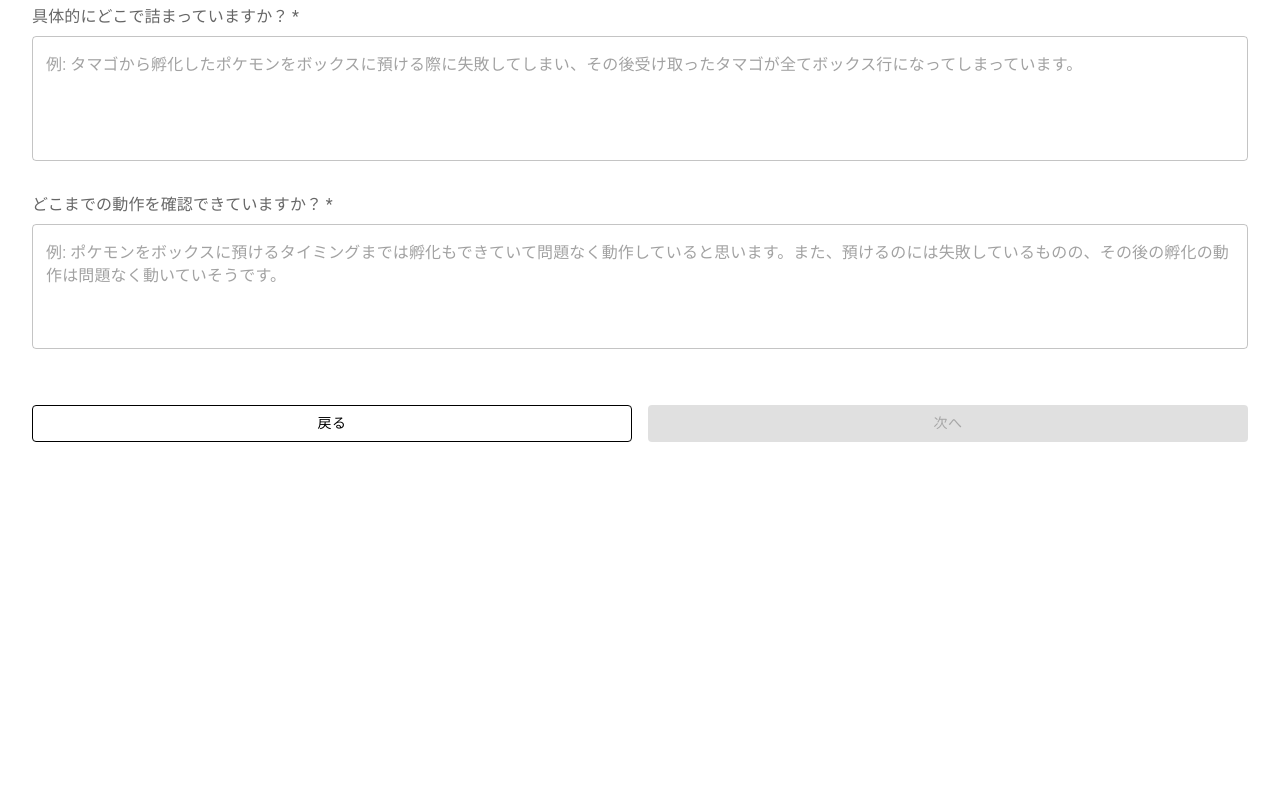
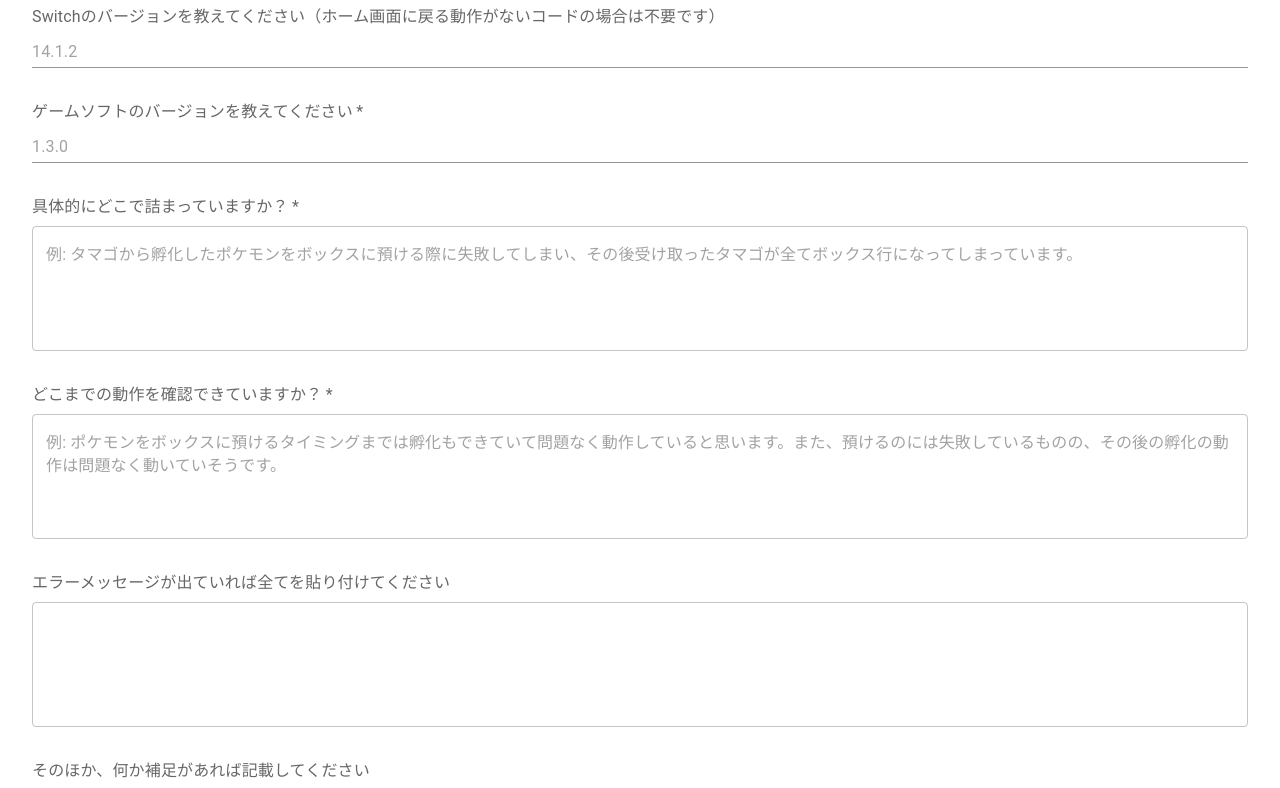
Before and after one commit to lefmarna/contact.pokemonit, a Next.js app: page /code in a window 1280 px wide. Shown: the part 460-1248 px from the top of the page. Before the commit the page ends 966 px from the top, so only its background shows below. Built offline with nearby package versions, Linux system fonts and the light colour scheme.

Commit message:
feat: コードの質問内容を揃えるところまで実装

```diff
--- a/cspell.json
+++ b/cspell.json
@@ -14,7 +14,8 @@
     "devcontainer",
     "NintendoSwitchControll",
     "rscss",
-    "stylelint"
+    "stylelint",
+    "Textfield"
   ],
   "ignoreWords": [],
   "import": []
--- a/src/constants/code.ts
+++ b/src/constants/code.ts
@@ -1,6 +1,10 @@
 export const CODE_TITLE = '使われているコードはどちらになりますか？（記事のタイトルで良いです）'
 export const URL_TITLE = '参照した記事のURLを貼ってください'
 export const CHECK_LIST_TITLE = '各コードごとに「設定の確認」を設けているのですが、そちらはチェックできていますか？'
+export const SWITCH_VERSION_TITLE =
+  'Switchのバージョンを教えてください（ホーム画面に戻る動作がないコードの場合は不要です）'
+export const GAME_VERSION_TITLE = 'ゲームソフトのバージョンを教えてください'
 export const WHERE_FAILED_TITLE = '具体的にどこで詰まっていますか？'
 export const WHERE_CHECKED_TITLE = 'どこまでの動作を確認できていますか？'
 export const ERROR_MESSAGES_TITLE = 'エラーメッセージが出ていれば全てを貼り付けてください'
+export const NOTE_TITLE = 'そのほか、何か補足があれば記載してください'
--- a/src/pages/code/index.tsx
+++ b/src/pages/code/index.tsx
@@ -7,9 +7,29 @@ import { FormActions } from '../../components/molecules/FormActions'
 import { RadioForm } from '../../components/molecules/RadioForm'
 import RouterBackButton from '../../components/molecules/RouterBackButton'
 import TextFieldForm from '../../components/molecules/TextFieldForm'
-import { CHECK_LIST_TITLE, CODE_TITLE, URL_TITLE, WHERE_CHECKED_TITLE, WHERE_FAILED_TITLE } from '../../constants/code'
-import { urlRegexp } from '../../constants/regexp'
-import { checkListState, codeState, urlState, whereCheckedState, whereFailedState } from '../../store/codeState'
+import {
+  CHECK_LIST_TITLE,
+  CODE_TITLE,
+  ERROR_MESSAGES_TITLE,
+  GAME_VERSION_TITLE,
+  NOTE_TITLE,
+  SWITCH_VERSION_TITLE,
+  URL_TITLE,
+  WHERE_CHECKED_TITLE,
+  WHERE_FAILED_TITLE,
+} from '../../constants/code'
+import { urlRegexp, versionRegexp } from '../../constants/regexp'
+import {
+  checkListState,
+  codeState,
+  errorMessagesTextfieldState,
+  gameVersionState,
+  noteTextFieldState,
+  switchVersionState,
+  urlState,
+  whereCheckedTextfieldState,
+  whereFailedTextfieldState,
+} from '../../store/codeState'
 
 const Code: NextPage = () => {
   // 使われているコードはどちらになりますか？
@@ -34,16 +54,40 @@ const Code: NextPage = () => {
     setCheckListValue(e.target.value)
   }
 
+  // Switchのバージョンを教えてください（ホーム画面に戻る動作がないコードの場合は記載不要）
+  const [switchVersionValue, setSwitchVersionValue] = useRecoilState(switchVersionState)
+  const onChangeSwitchVersionValue = (e: ChangeEvent<HTMLInputElement | HTMLTextAreaElement>) => {
+    setSwitchVersionValue(e.target.value)
+  }
+
+  // ゲームソフトのバージョンを教えてください
+  const [gameVersionValue, setGameVersionValue] = useRecoilState(gameVersionState)
+  const onChangeGameVersionValue = (e: ChangeEvent<HTMLInputElement | HTMLTextAreaElement>) => {
+    setGameVersionValue(e.target.value)
+  }
+
   // 具体的にどこで詰まっていますか？
-  const [whereFailedValue, setWhereFailedValue] = useRecoilState(whereFailedState)
-  const onChangeWhereFailedValue = (e: ChangeEvent<HTMLInputElement | HTMLTextAreaElement>) => {
-    setWhereFailedValue(e.target.value)
+  const [whereFailedTextfieldValue, setWhereFailedTextfieldValue] = useRecoilState(whereFailedTextfieldState)
+  const onChangeWhereFailedTextfieldValue = (e: ChangeEvent<HTMLInputElement | HTMLTextAreaElement>) => {
+    setWhereFailedTextfieldValue(e.target.value)
   }
 
   // どこまでの動作を確認できていますか？
-  const [whereCheckedValue, setWhereCheckedValue] = useRecoilState(whereCheckedState)
-  const onChangeWhereCheckedValue = (e: ChangeEvent<HTMLInputElement | HTMLTextAreaElement>) => {
-    setWhereCheckedValue(e.target.value)
+  const [whereTextfieldCheckedValue, setWhereTextfieldCheckedValue] = useRecoilState(whereCheckedTextfieldState)
+  const onChangeWhereTextfieldCheckedValue = (e: ChangeEvent<HTMLInputElement | HTMLTextAreaElement>) => {
+    setWhereTextfieldCheckedValue(e.target.value)
+  }
+
+  // エラーメッセージが出ていれば全てを貼り付けてください
+  const [errorMessagesTextfieldValue, setErrorMessagesTextfieldValue] = useRecoilState(errorMessagesTextfieldState)
+  const onChangeErrorMessagesTextfieldValue = (e: ChangeEvent<HTMLInputElement | HTMLTextAreaElement>) => {
+    setErrorMessagesTextfieldValue(e.target.value)
+  }
+
+  // そのほか、何か補足があれば記載してください
+  const [noteTextFieldValue, setNoteTextFieldValue] = useRecoilState(noteTextFieldState)
+  const onChangeNoteTextFieldValue = (e: ChangeEvent<HTMLInputElement | HTMLTextAreaElement>) => {
+    setNoteTextFieldValue(e.target.value)
   }
 
   const router = useRouter()
@@ -57,9 +101,11 @@ const Code: NextPage = () => {
     urlValue === '' ||
     !urlRegexp.test(urlValue) ||
     checkListValue === '' ||
-    whereFailedValue === '' ||
-    whereCheckedValue === ''
-
+    (switchVersionValue !== '' && !versionRegexp.test(switchVersionValue)) ||
+    gameVersionValue === '' ||
+    !versionRegexp.test(gameVersionValue) ||
+    whereFailedTextfieldValue === '' ||
+    whereTextfieldCheckedValue === ''
   return (
     <>
       <TextFieldForm
@@ -80,10 +126,25 @@ const Code: NextPage = () => {
       />
       <RadioForm formLabel={CHECK_LIST_TITLE} items={checkListItems} onChange={onChangeCheckListValue} />
       <TextFieldForm
+        formLabel={SWITCH_VERSION_TITLE}
+        variant='standard'
+        value={switchVersionValue}
+        onChange={onChangeSwitchVersionValue}
+        placeholder='14.1.2'
+      />
+      <TextFieldForm
+        formLabel={GAME_VERSION_TITLE}
+        variant='standard'
+        value={gameVersionValue}
+        onChange={onChangeGameVersionValue}
+        placeholder='1.3.0'
+        required={true}
+      />
+      <TextFieldForm
         formLabel={WHERE_FAILED_TITLE}
         multiline={true}
-        value={whereFailedValue}
-        onChange={onChangeWhereFailedValue}
+        value={whereFailedTextfieldValue}
+        onChange={onChangeWhereFailedTextfieldValue}
         placeholder='例: タマゴから孵化したポケモンをボックスに預ける際に失敗してしまい、その後受け取ったタマゴが全てボックス行になってしまっています。'
         required={true}
         rows={4}
@@ -91,10 +152,24 @@ const Code: NextPage = () => {
       <TextFieldForm
         formLabel={WHERE_CHECKED_TITLE}
         multiline={true}
-        value={whereCheckedValue}
-        onChange={onChangeWhereCheckedValue}
+        value={whereTextfieldCheckedValue}
+        onChange={onChangeWhereTextfieldCheckedValue}
         placeholder='例: ポケモンをボックスに預けるタイミングまでは孵化もできていて問題なく動作していると思います。また、預けるのには失敗しているものの、その後の孵化の動作は問題なく動いていそうです。'
         required={true}
+        rows={4}
+      />
+      <TextFieldForm
+        formLabel={ERROR_MESSAGES_TITLE}
+        multiline={true}
+        value={errorMessagesTextfieldValue}
+        onChange={onChangeErrorMessagesTextfieldValue}
+        rows={4}
+      />
+      <TextFieldForm
+        formLabel={NOTE_TITLE}
+        multiline={true}
+        value={noteTextFieldValue}
+        onChange={onChangeNoteTextFieldValue}
         rows={4}
       />
       <FormActions>
--- a/src/store/codeState.ts
+++ b/src/store/codeState.ts
@@ -15,17 +15,32 @@ export const checkListState = atom({
   default: '',
 })
 
-export const whereFailedState = atom({
-  key: 'whereFailedState',
+export const whereFailedTextfieldState = atom({
+  key: 'whereFailedTextfieldState',
   default: '',
 })
 
-export const whereCheckedState = atom({
-  key: 'whereCheckedState',
+export const whereCheckedTextfieldState = atom({
+  key: 'whereCheckedTextfieldState',
   default: '',
 })
 
-export const errorMessagesTitle = atom({
-  key: 'errorMessagesTitle',
+export const errorMessagesTextfieldState = atom({
+  key: 'errorMessagesTextfieldState',
   default: '',
 })
+
+export const switchVersionState = atom({
+  key: 'switchVersionState',
+  default: '',
+})
+
+export const gameVersionState = atom({
+  key: 'gameVersionState',
+  default: '',
+})
+
+export const noteTextFieldState = atom({
+  key: 'noteTextFieldState',
+  default: '',
+})
```
